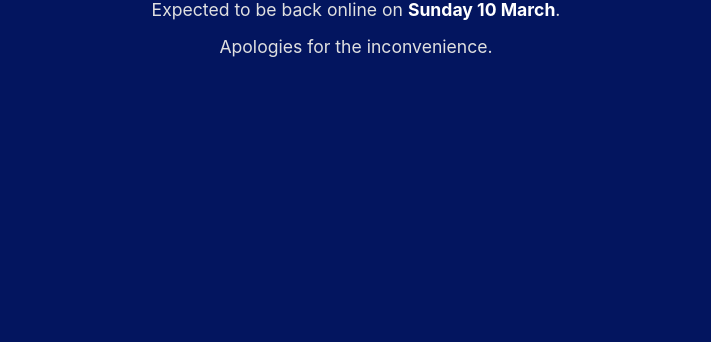
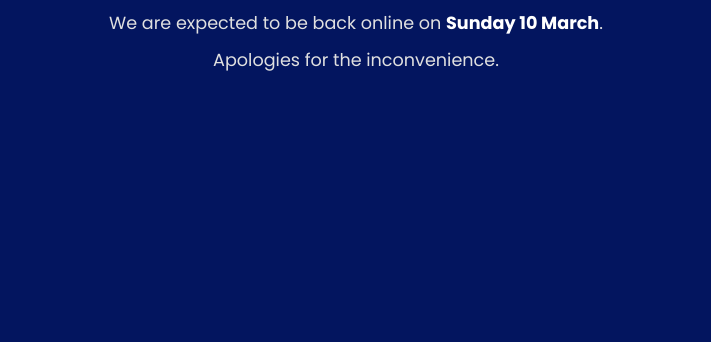
Before and after one commit to netjesnederlands/maintenance, a plain HTML site: page index.html in a window 1280 px wide. Shown: the part 458-800 px from the top of the page, without its empty margins (284-995 px from the left). Drawn offline with Linux system fonts and the light colour scheme.

Commit message:
Maintenance
Index

```diff
--- a/index.html
+++ b/index.html
@@ -4,11 +4,17 @@
   <meta charset="UTF-8">
   <meta name="viewport" content="width=device-width, initial-scale=1.0">
   <title>Under Maintenance</title>
+
+  <!-- Import Poppins from Google Fonts -->
+  <link rel="preconnect" href="https://fonts.googleapis.com">
+  <link rel="preconnect" href="https://fonts.gstatic.com" crossorigin>
+  <link href="https://fonts.googleapis.com/css2?family=Poppins:wght@400;600;700&display=swap" rel="stylesheet">
+
   <style>
     body {
       background-color: #03155F;
       color: #ffffff;
-      font-family: -apple-system, BlinkMacSystemFont, 'Segoe UI', Roboto, Helvetica, Arial, sans-serif;
+      font-family: 'Poppins', sans-serif;
       display: flex;
       flex-direction: column;
       align-items: center;
@@ -33,9 +39,10 @@
       margin: 5px 0;
       line-height: 1.5;
       color: #e0e0e0;
+      font-weight: 400;
     }
     .date-highlight {
-      font-weight: bold;
+      font-weight: 700;
       color: #ffffff;
     }
   </style>
@@ -43,7 +50,7 @@
 <body>
   <div class="icon">🛠️</div>
   <h1>Website Under Temporary Maintenance</h1>
-  <p>Expected to be back online on <span class="date-highlight">Sunday 10 March</span>.</p>
+  <p>We are expected to be back online on <span class="date-highlight">Sunday 10 March</span>.</p>
   <p>Apologies for the inconvenience.</p>
 </body>
 </html>
```
